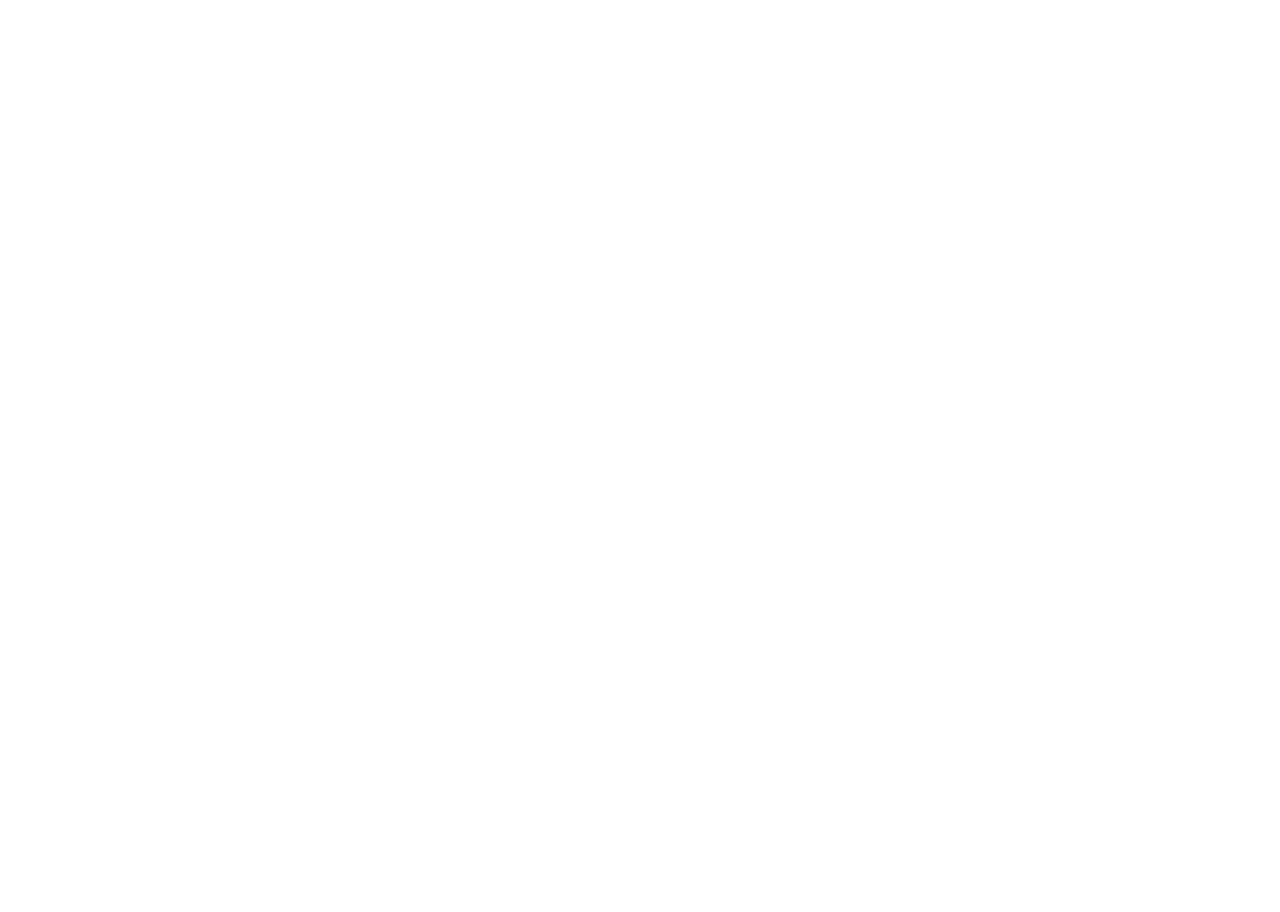
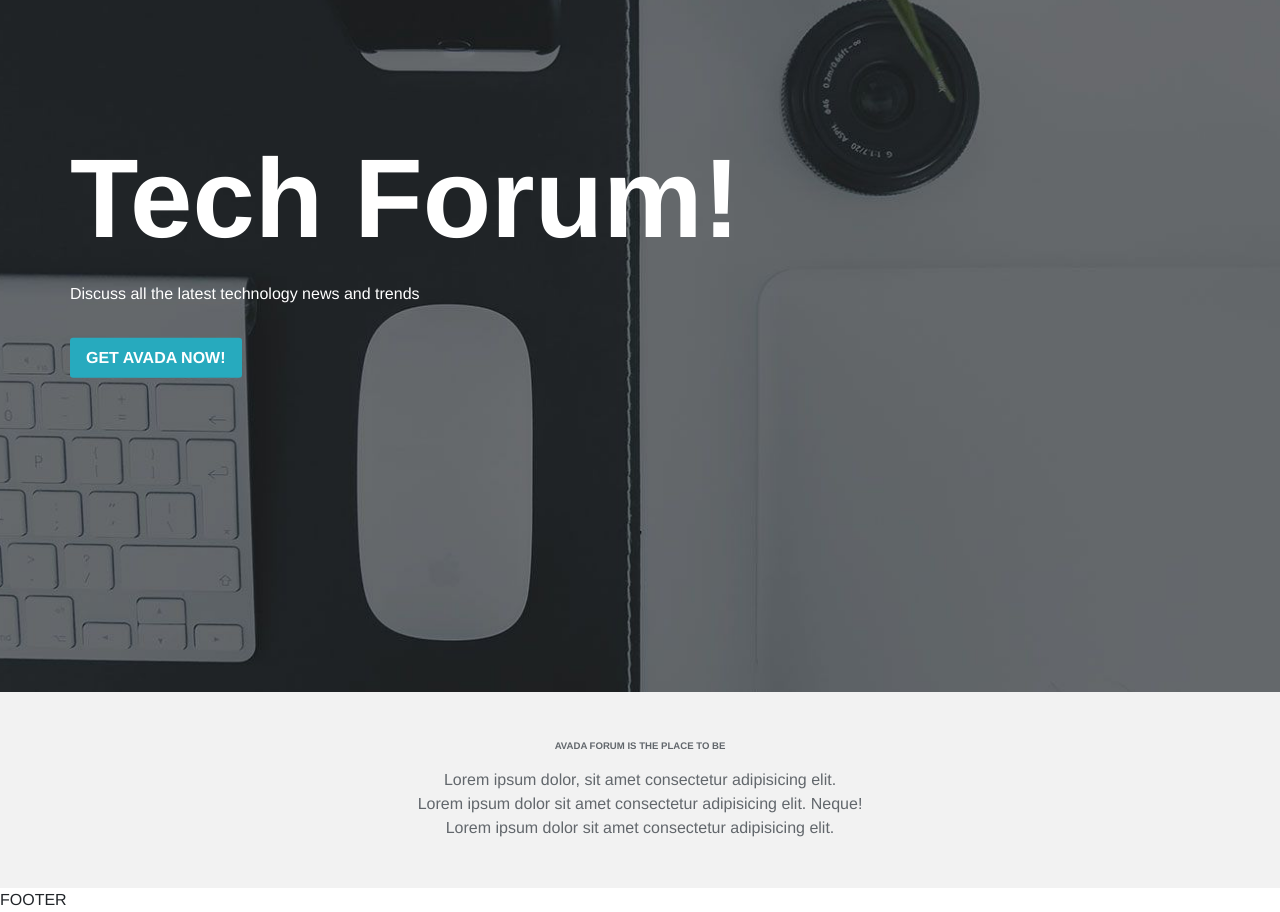
Before and after one commit to MCigno94/proj-html-vuejs, a Vue app: page / in a window 1280 px wide. Shown: the part 260-1172 px from the top of the page. Before the commit the page ends 800 px from the top, so only its background shows below. Built offline with nearby package versions, Linux system fonts and the light colour scheme.

Commit message:
completed jumbotrone

```diff
--- a/src/assets/scss/style.scss
+++ b/src/assets/scss/style.scss
@@ -23,12 +23,24 @@
     background-color: $forum-bg_primary_btn;
 }
 
+.bg_light {
+    background-color: $forum-section;
+}
+
 .btn_primary {
     color: white;
     padding: 0.5rem 1rem;
     border: none;
     text-transform: uppercase;
-    font-weight: bold;
+}
+
+.title_section {
+    text-transform: uppercase;
+    color: $forum-bg_primary_btn;
+}
+
+.text_light_dark {
+    color: $forum-text_dark;
 }
 
 
@@ -53,6 +65,41 @@
 
 /* #region MAIN */
 
+.jumbotrone {
+    height: 875px;
+    background-image: url('@/assets/img/home_slider_bg.jpg');
+    background-position: top center;
+    background-repeat: no-repeat;
+    background-size: cover;
+    .container {
+        height: 100%;
+        position: relative;
+        .get_now {
+            position: absolute;
+            top: 50%;
+            left: 0;
+            transform: translate(0, -50%);
+            h1 {
+                font-size: 7rem;
+                margin-bottom: 0;
+            }
+            p {
+                padding: 1rem 0;
+            }
+        }
+    }
+}
+
+.avada_forum {
+    padding: 2rem 0;
+    h6 {
+        font-size: 0.6rem;
+        font-weight: bold;
+        margin: 0;
+        padding: 1rem;
+    }
+}
+
 
 /* #endregion MAIN */
 
--- a/src/assets/scss/variables.scss
+++ b/src/assets/scss/variables.scss
@@ -1,6 +1,6 @@
 $forum-primary: #27aabe;
 $forum-bg_primary_btn: #1a1b1b;
-$forum-section: #eee3d6;
+$forum-section: #F2F2F2;
 $forum-active: #fc8c5e;
 $forum-text_light: white;
 $forum-text_darker: black;
--- a/src/components/HeaderSiteComponent.vue
+++ b/src/components/HeaderSiteComponent.vue
@@ -1,9 +1,9 @@
 <template>
   <header class="site_header bg_primary">
-    <div class="container">
+    <div class="container-fluid">
       <Navbar/>
     </div>
-    <!-- /.container -->
+    <!-- /.container-fluid -->
   </header>
   <!-- /.site_header -->
 </template>
--- a/src/components/MainSiteComponent.vue
+++ b/src/components/MainSiteComponent.vue
@@ -1,7 +1,30 @@
 <template>
-  <div class="main">
-    MAIN
-  </div>
+  <main class="site_main">
+    <section class="jumbotrone text-white">
+      <div class="container">
+        <div class="get_now">
+          <h1 class="fw-bold"> Tech Forum!</h1>
+          <p>Discuss all the latest technology news and trends</p>
+          <button class="rounded-1 fw-bold btn_primary bg_primary">get avada now!</button>
+          <!-- button -->
+        </div>
+        <!-- /.get_now -->
+      </div>
+      <!-- /.container -->
+    </section>
+    <!-- /.jumbotrone -->
+    <section class="avada_forum bg_light text-center">
+      <h6 class="title_section text_light_dark">avada forum is the place to be</h6>
+      <p class="text_light_dark">
+        Lorem ipsum dolor, sit amet consectetur adipisicing elit. <br>
+        Lorem ipsum dolor sit amet consectetur adipisicing elit. Neque! <br>
+        Lorem ipsum dolor sit amet consectetur adipisicing elit.
+      </p>
+    </section>
+    <!-- /.avada_forum -->
+
+  </main>
+  <!-- /.site_main -->
 </template>
 
 <script>
@@ -10,6 +33,6 @@
 }
 </script>
 
-<style lang="scss">
+<style lang="scss" scoped>
 
 </style>
--- a/src/components/NavbarComponent.vue
+++ b/src/components/NavbarComponent.vue
@@ -1,6 +1,6 @@
 <template>
   <nav class="navbar navbar-light">
-    <div class="container-fluid">
+    <div class="container">
       <LogoComponent />
       <div class="navbar_component">
         <ul class="navbar-nav flex-row align-items-center" >
@@ -10,7 +10,7 @@
             <!-- /.square_select -->
           </li>
           <li class="nav-item">
-            <button class="btn_primary bg_primary_btn" href="#">join us</button>
+            <button class="rounded-1 btn_primary bg_primary_btn" href="#">join us</button>
           </li>
           <!-- button JOIN -->
           <li class="nav-item">
@@ -66,13 +66,6 @@
             color: white;
         }
     }
-    form {
-        button,
-        input {
-            display: inline-block;
-            height: fit-content;
-        }
-    }
 }
 
 </style>
```
